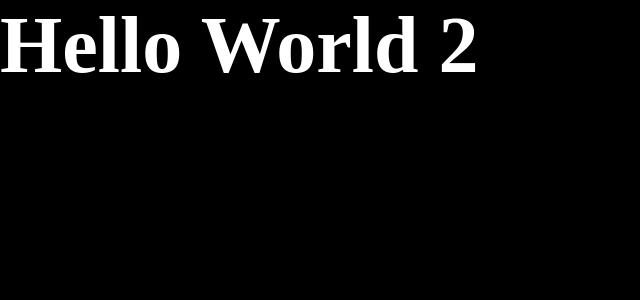
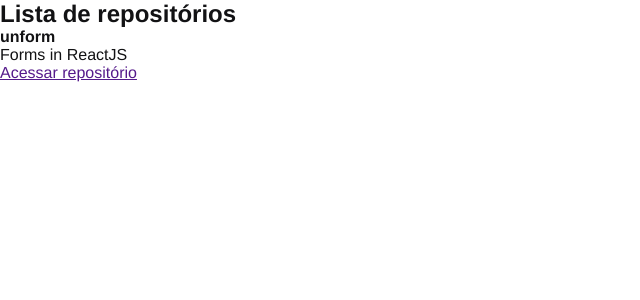
Before and after one commit to rodrigo-moreira-dev/01-github-explorer, a React app: page / in a window 1280 px wide. Shown: the top 300 px of the page, without its empty margins (0-640 px from the left). Built offline with nearby package versions, Linux system fonts and the light colour scheme.

Commit message:
adiciona componente repository list

```diff
--- a/src/App.jsx
+++ b/src/App.jsx
@@ -1,5 +1,6 @@
+import { RepositoryList } from './components/RepositoryList';
 import './styles/global.scss';
 
 export function App() {
-    return <h1>Hello World 2</h1>;
+    return <RepositoryList />
 }
--- /dev/null
+++ b/src/components/RepositoryList.jsx
@@ -0,0 +1,16 @@
+const repositoryName = 'unform';
+
+export function RepositoryList() {
+    return (
+        <section className="repository-list">
+            <h1>Lista de repositórios</h1>
+            <ul>
+                <li>
+                    <strong>{repositoryName}</strong>
+                    <p>Forms in ReactJS</p>
+                    <a href="">Acessar repositório</a>
+                </li>
+            </ul>
+        </section>
+    );
+}
--- a/src/styles/global.scss
+++ b/src/styles/global.scss
@@ -5,11 +5,6 @@
 }
 
 body {
-    font: Arial, Helvetica, sans-serif;
-    color: white;
-    background-color: black;
-
-    h1 {
-        font-size: 80px;
-    }
+    font: 16px "Helvetica Neue", Arial, sans-serif;
+    color: #121214;
 }
```
